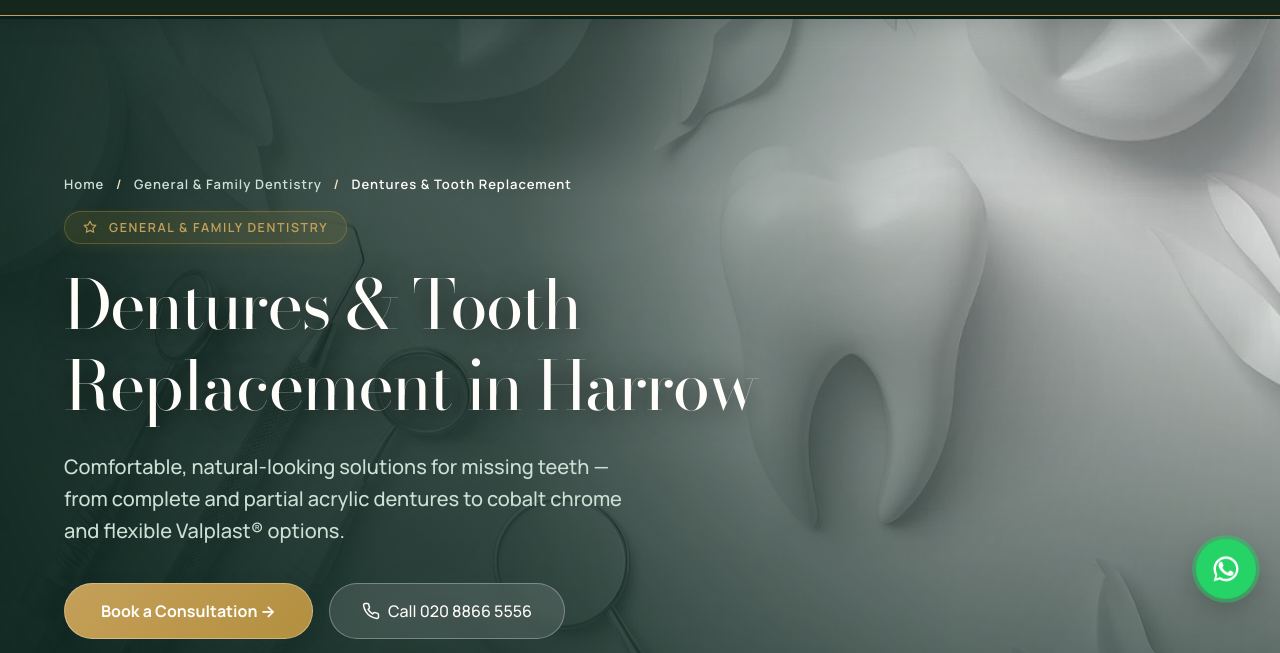
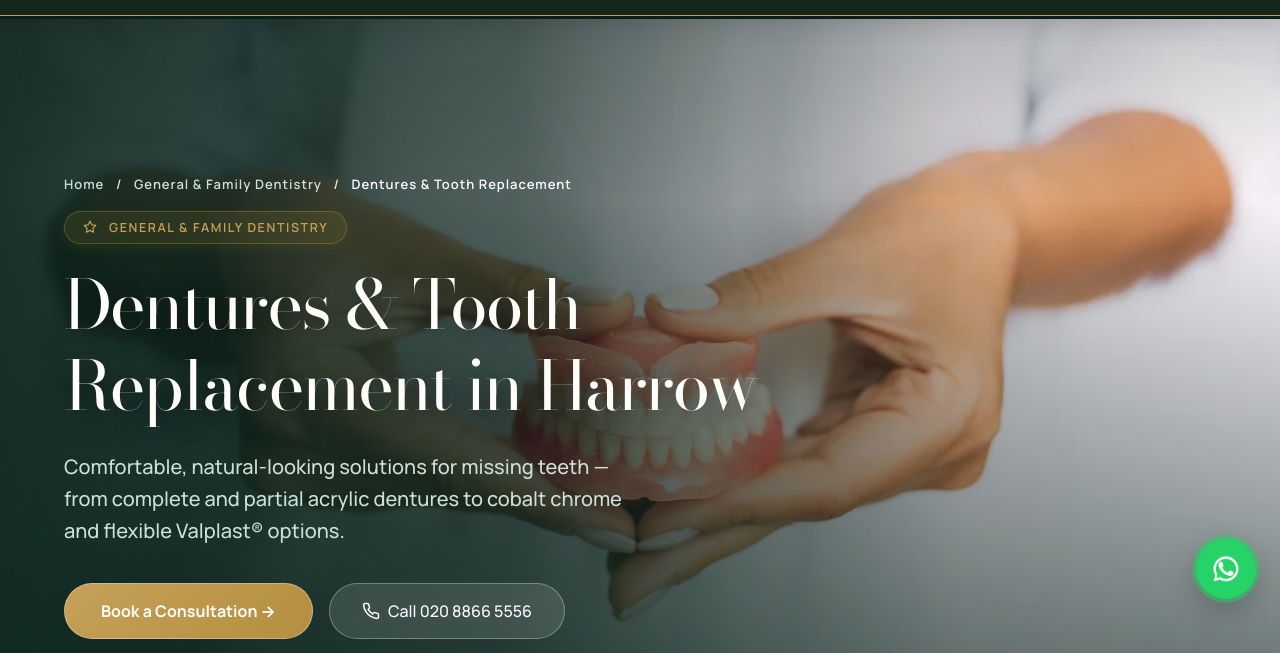
Before and after one commit to bishtmahesh/woodland-website, a plain HTML site: page dentures.html in a window 1280 px wide. Shown: the part 177-830 px from the top of the page. Drawn offline with nearby package versions, Linux system fonts and the light colour scheme.

Commit message:
Use real AdobeStock dentures photo for the Dentures nav thumbnail and page hero
Co-Authored-By: Claude Sonnet 5 <noreply@anthropic.com>
Claude-Session: https://claude.ai/code/session_01FwSKuQrXGqXYUNk4xGj1GT

```diff
--- a/dentures.html
+++ b/dentures.html
@@ -2888,7 +2888,7 @@
   <div class="mobile-hero-image">
     <div class="mobile-hero-slider">
       <div class="mobile-hero-slide active">
-        <img src="./gallery-routine-hero.webp" alt="Dentures &amp; Tooth Replacement at Woodlands Centre for Dentistry" style="object-position: center center;">
+        <img src="./gallery-dentures-hero.webp" alt="Dentures &amp; Tooth Replacement at Woodlands Centre for Dentistry" style="object-position: center center;">
       </div>
     </div>
   </div>
@@ -2921,7 +2921,7 @@
   <header class="hero-container">
     <div class="hero-slider-bg">
       <div class="hero-slide active">
-        <img src="./gallery-routine-hero.webp" alt="Dentures &amp; Tooth Replacement at Woodlands Centre for Dentistry" style="object-position: center center;">
+        <img src="./gallery-dentures-hero.webp" alt="Dentures &amp; Tooth Replacement at Woodlands Centre for Dentistry" style="object-position: center center;">
       </div>
     </div>
     <div class="hero-scrim"></div>
@@ -3077,7 +3077,7 @@
         </div>
 
         <div class="process-image">
-          <img src="./gallery-routine-hero.webp" alt="Dentures fitting at Woodlands Centre for Dentistry" style="width: 100%; height: 100%; object-fit: cover; display: block;">
+          <img src="./gallery-dentures-hero.webp" alt="Dentures fitting at Woodlands Centre for Dentistry" style="width: 100%; height: 100%; object-fit: cover; display: block;">
         </div>
 
         <div class="process-tile">
```
Also changed, not shown: gallery-dentures-hero.webp (added), tech-media/dentures-thumb.webp.
